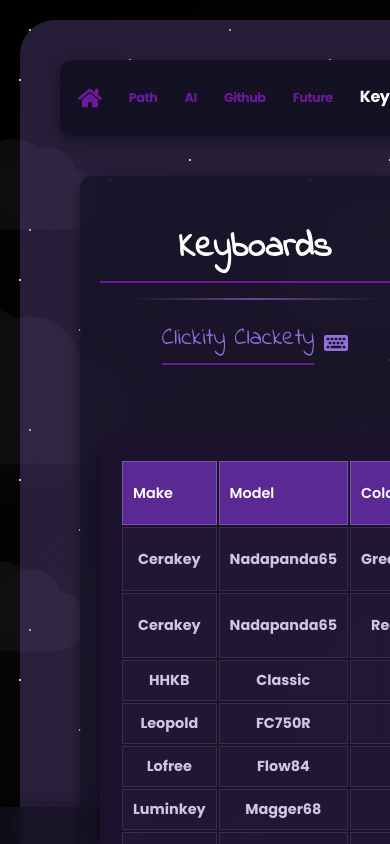
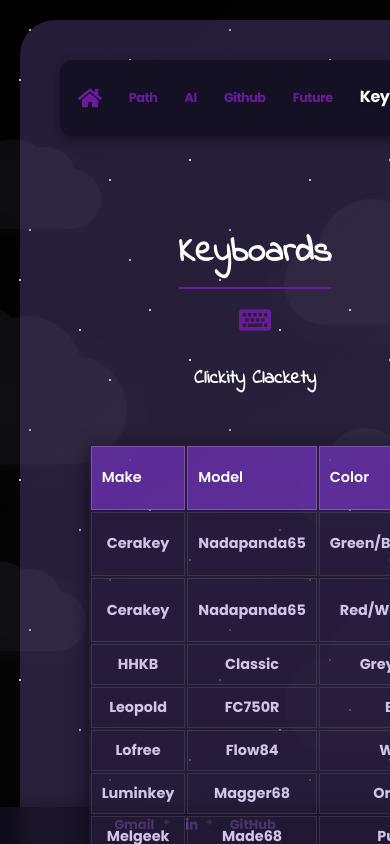
Before and after one commit to jqohayon/html-practice, a React (Vite) app: page /#/keyboards in a window 390 px wide. Shown: the top 844 px of the page. Built offline with nearby package versions, Linux system fonts and the light colour scheme.

Commit message:
change the keyboards page

```diff
--- a/src/App.css
+++ b/src/App.css
@@ -413,3 +413,81 @@
 .home-page a.cta-button {
   display: none !important;
 }
+
+/* Keyboards Full-Page Layout */
+.keyboards-fullpage {
+  width: 95%;
+  max-width: none;
+  margin: 0 auto;
+  padding: 20px 0;
+  position: relative;
+  display: flex;
+  flex-direction: column;
+  align-items: center;
+}
+
+.header-area {
+  text-align: center;
+  margin-bottom: 30px;
+}
+
+.header-area h2 {
+  color: #ffffff;
+  font-size: 2.2rem;
+  margin-bottom: 5px;
+}
+
+/* Update Keyboards Table Styles */
+.keyboards-table {
+  width: 95%;
+  max-width: 1800px;
+  border-collapse: separate;
+  border-spacing: 2px;
+  font-family: 'Poppins', sans-serif;
+  box-shadow: 0 4px 20px rgba(0, 0, 0, 0.6);
+  background-color: rgba(30, 20, 50, 0.4);
+  border-radius: 8px;
+  overflow: hidden;
+  margin: 0 auto;
+}
+
+.keyboards-table th {
+  background-color: rgba(107, 48, 176, 0.8);
+  color: white;
+  text-align: left;
+  padding: 15px;
+  font-weight: 600;
+  border: 1px solid rgba(255, 255, 255, 0.2);
+}
+
+.keyboards-table td {
+  padding: 12px 15px;
+  border: 1px solid rgba(255, 255, 255, 0.1);
+  color: #d1c4e9;
+  background-color: rgba(40, 30, 60, 0.5);
+}
+
+.keyboards-table tr:hover td {
+  background-color: rgba(60, 40, 90, 0.5);
+}
+
+/* Responsive table styles */
+@media (max-width: 1400px) {
+  .keyboards-table th,
+  .keyboards-table td {
+    padding: 10px 12px;
+    font-size: 0.95rem;
+  }
+}
+
+@media (max-width: 1200px) {
+  .keyboards-table {
+    width: 98%;
+  }
+
+  .keyboards-table th,
+  .keyboards-table td {
+    padding: 8px 10px;
+    font-size: 0.9rem;
+  }
+}
--- a/src/components/Keyboards.tsx
+++ b/src/components/Keyboards.tsx
@@ -30,17 +30,23 @@
 
 const Keyboards: React.FC = () => {
   return (
-    <div className="keyboards-container content-section">
-      <div className="section-header">
-        <h1>Keyboards</h1>
-        <hr className="header-divider" />
-        <div className="subtitle-container">
-          <h2>Clickity Clackety</h2>
-          <FaKeyboard size={24} style={{ marginLeft: '10px', color: '#9370DB' }} />
-        </div>
+    <div className="keyboards-fullpage">
+      <div className="header-area">
+        <h2>Keyboards</h2>
+        <FaKeyboard
+          style={{
+            fontSize: '2rem',
+            color: '#6a1b9a',
+            margin: '10px 0'
+          }}
+        />
+        <p style={{
+          color: '#ffffff',
+          fontSize: '1.2rem',
+          margin: '8px 0 20px'
+        }}>Clickity Clackety</p>
       </div>
 
-      <div className="keyboards-table-container">
       <table className="keyboards-table">
         <thead>
           <tr>
@@ -78,7 +84,6 @@
         </tbody>
       </table>
     </div>
-    </div>
   );
 };
 
```
Lines whose indentation alone changed are shown as unchanged.
